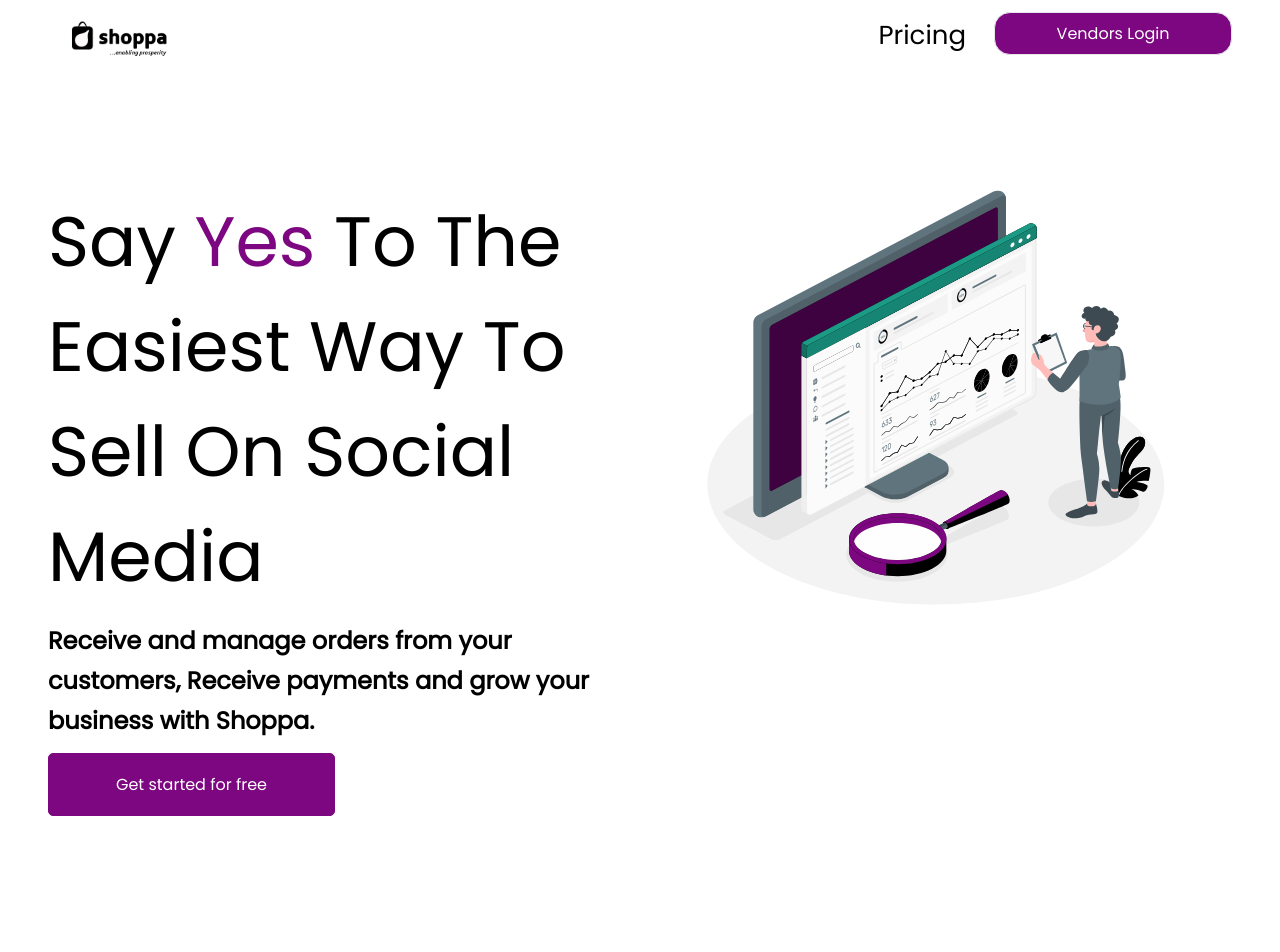
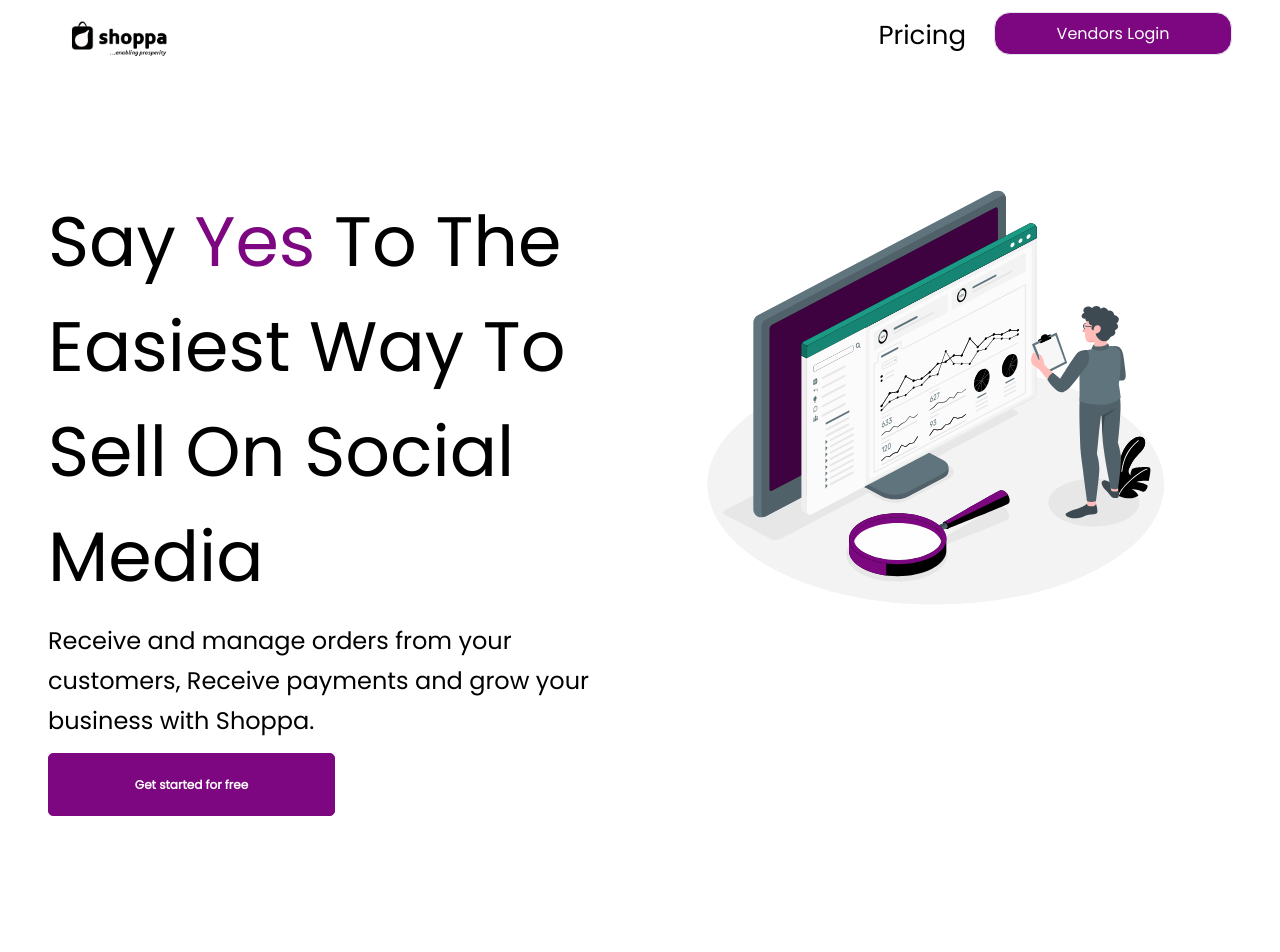
Before and after one commit to GetShoppa/getshoppa-react, a React (Create React App) app: page / in a window 1280 px wide. Shown: the top 952 px of the page. Built offline with nearby package versions, Linux system fonts and the light colour scheme.

Commit message:
bug fixes to the buttons

```diff
--- a/src/components/Hero.jsx
+++ b/src/components/Hero.jsx
@@ -7,8 +7,8 @@
             <div className="font-poppins h-full mx-auto w-full p-6 md:p-12 flex flex-row">
                 <div className=" w-1/2 mt-[1px] md:mt-[50px]">
                     <h1 className="text-[24px]  md:text-[70px] mt-[5px] md:mt-[20px] text-left font-poppins leading-[29px] md:leading-[105px] ">Say <span className="text-purple">Yes</span> To The Easiest Way To Sell On Social Media</h1>
-                    <h4 className="text-[16px] font-open sans md:text-2xl my-3 font-semibold leading-[22px] md:leading-10">Receive and manage orders from your customers, Receive payments and grow your business with Shoppa.</h4>
-                    <button className="p-[8px] mt-2 w-[126x] text-[16px] leading-[22px] flex justify-center items-center text-center mb-[0px] border-purple bg-purple md:w-[287px] h-[38px] md:h-[63px] text-white rounded-[5px] border border-r-button">Get started for free</button>
+                    <h4 className="text-[16px] font-open sans md:text-2xl my-3 font-light leading-[22px] md:leading-10">Receive and manage orders from your customers, Receive payments and grow your business with Shoppa.</h4>
+                    <button className="p-[8px] mt-2 w-[126x] text-[12px] leading-[22px] flex justify-center items-center text-center mb-[10px] border-purple bg-purple md:w-[287px] h-[38px] md:h-[63px] text-white rounded-[5px] border border-r-button font-bold">Get started for free</button>
                 </div>
                 <div className="w-1/2 ">
                     <img src={heroImg} className='min-h-[337px] md:max-h-[818px] mt-2 w-full bg-center bg-contain' alt="Hero"/>
--- a/src/components/Info.jsx
+++ b/src/components/Info.jsx
@@ -24,7 +24,7 @@
                         <p className="font-poppins text-[16px] leading-[22px] md:text-[17px] md:leading-[48px]"><span className="font-bold text-[18px] md:text-[22px]">Escrow</span>, to enable you securely collect payment from customers before delivery to prevent arguments</p>
                     </div>
                     <div className="text-white my-3 text-left  flex flex-row p-4 ">
-                        <p className="font-poppins text-[16px] leading-[22px] md:text-[17px] md:leading-[48px]"><span className="font-bold text-[18px] md:text-[22px]">Credit</span>, we want to support you with funds to finance inventory & scale your business</p>
+                        <p className="font-poppins text-[16px] leading-[22px] md:text-npm start[17px] md:leading-[48px]"><span className="font-bold text-[18px] md:text-[22px]">Credit</span>, we want to support you with funds to finance inventory & scale your business</p>
                     </div>
                     <div className="text-white my-3 text-left  flex flex-row p-4 ">
                         <p className="font-poppins text-[16px] leading-[22px] md:text-[17px] md:leading-[48px]"><span className="font-bold text-[18px] md:text-[22px]">Virtual Account Number</span>, get an account number that carries your business name</p>
--- a/src/components/MainContent.jsx
+++ b/src/components/MainContent.jsx
@@ -12,7 +12,7 @@
                 <div className="container mx-auto md:w-[630px] sm:w-[500px] xl:w-[1200px] w-full ">
                 <img src={image1} alt='image 1' className="object-cover w-full h-fit object-center"/>
                 </div>
-                <button className="mx-auto md:mx-0 mt-10 mb-30px] border-purple bg-purple w-[150px] h-[15px] flex justify-center items-center md:w-[180px] md:h-[50px] text-white rounded-[12px] border border-r-button text-center my-5 font-bold">Join the waitlist</button>
+                <button className="mx-auto md:mx-0 mt-10 mb-30px] border-purple bg-purple w-[150px] h-[30px] flex justify-center items-center md:w-[180px] md:h-[50px] text-white rounded-[12px] border border-r-button text-center my-5 font-bold">Join the waitlist</button>
 
             </div>
             <div class="text-padding" className="max-w-400px md:max-w-[900px] md:p-8 text-center md:text-left">
```
